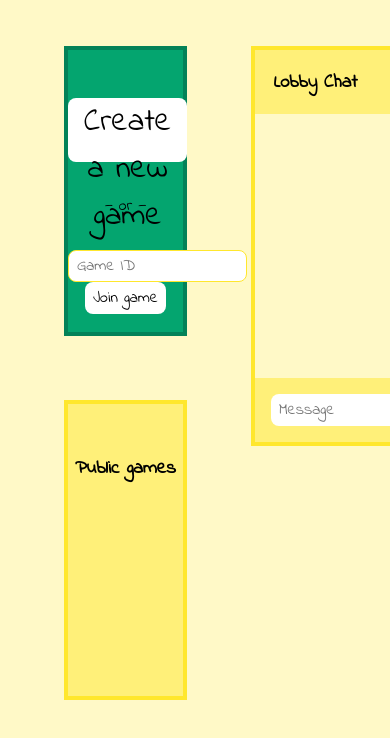
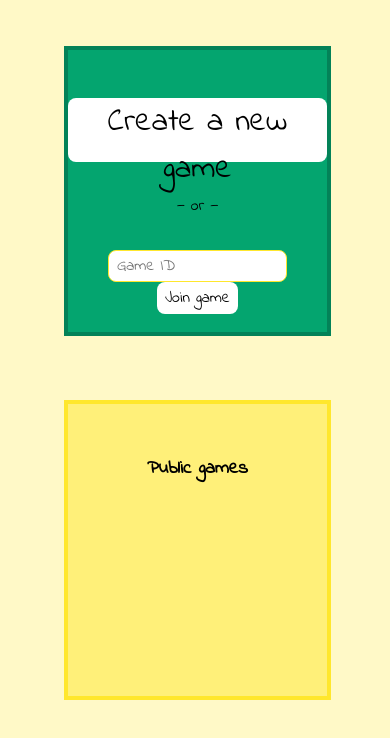
Before and after one commit to Timendus/bee-alive, a website built with webpack: page public/index.html in a window 390 px wide. Shown: the part 86-824 px from the top of the page. Built offline with nearby package versions, Linux system fonts and the light colour scheme; files whose address does not match are found by name.

Commit message:
Make front porch a bit more responsive

```diff
--- a/public/styling/page-front-porch.scss
+++ b/public/styling/page-front-porch.scss
@@ -8,6 +8,10 @@
     display: grid;
     grid-template-columns: 1fr 300px;
     min-height: calc(100vh - 4em);
+
+    @media screen and (max-width: 768px) {
+      grid-template-columns: 1fr;
+    }
   }
 
   .primary {
@@ -18,6 +22,10 @@
     background-color: $green;
     border: 4px solid $darkGreen;
     text-align: center;
+
+    @media screen and (max-width: 768px) {
+      width: 100%;
+    }
 
     #create {
       display: block;
@@ -39,18 +47,21 @@
       align-items: center;
       margin: 0 auto;
     }
-
   }
 
   .secondary {
     width: calc(100% - 4em);
-    height: 300px;
+    min-height: 300px;
     padding: 2em 0;
-    margin-top: 4em;
+    margin: 4em 0;
 
     background-color: $yellow;
     border: 4px solid $darkYellow;
     text-align: center;
+
+    @media screen and (max-width: 768px) {
+      width: 100%;
+    }
   }
 
 }
```
